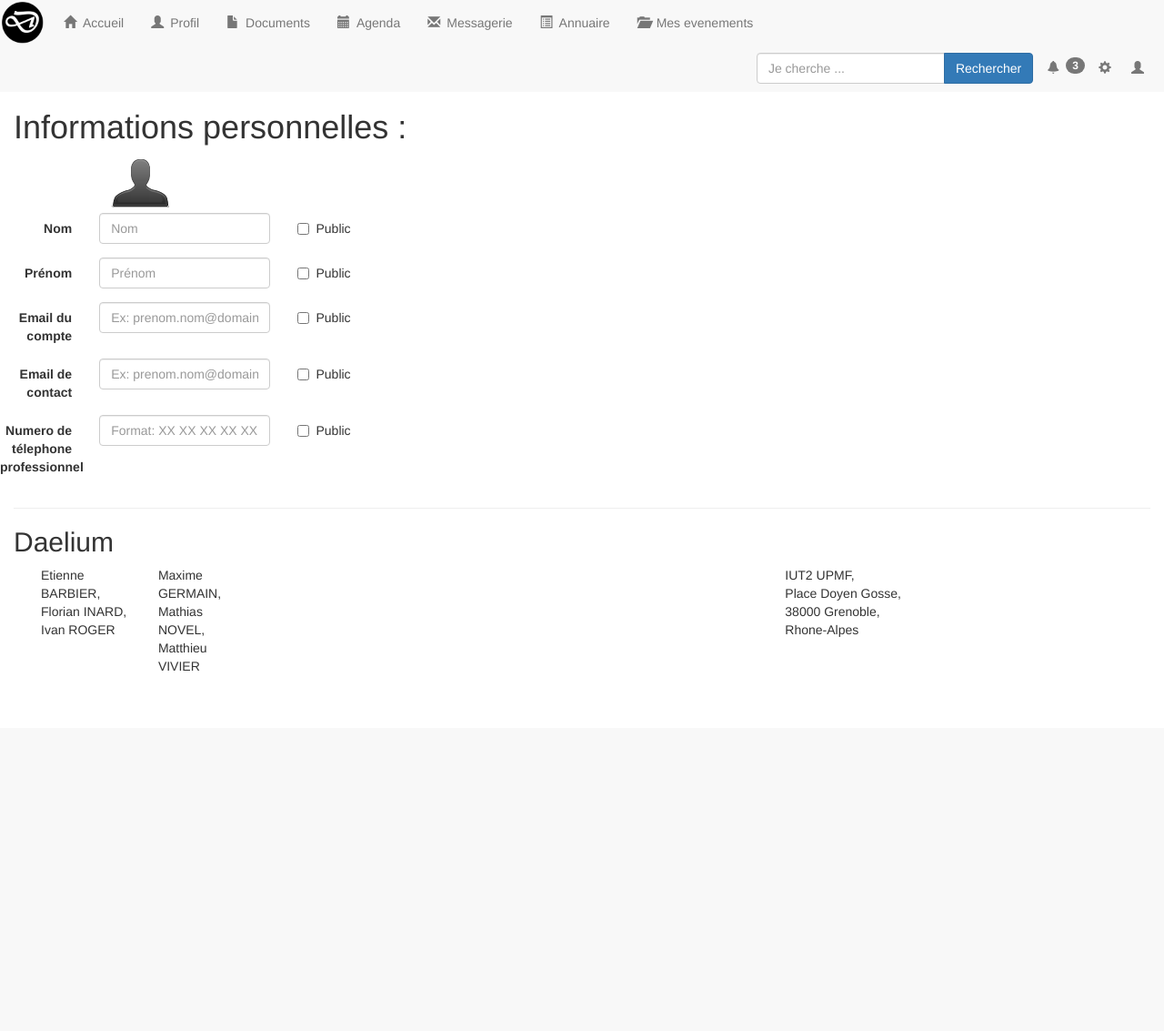
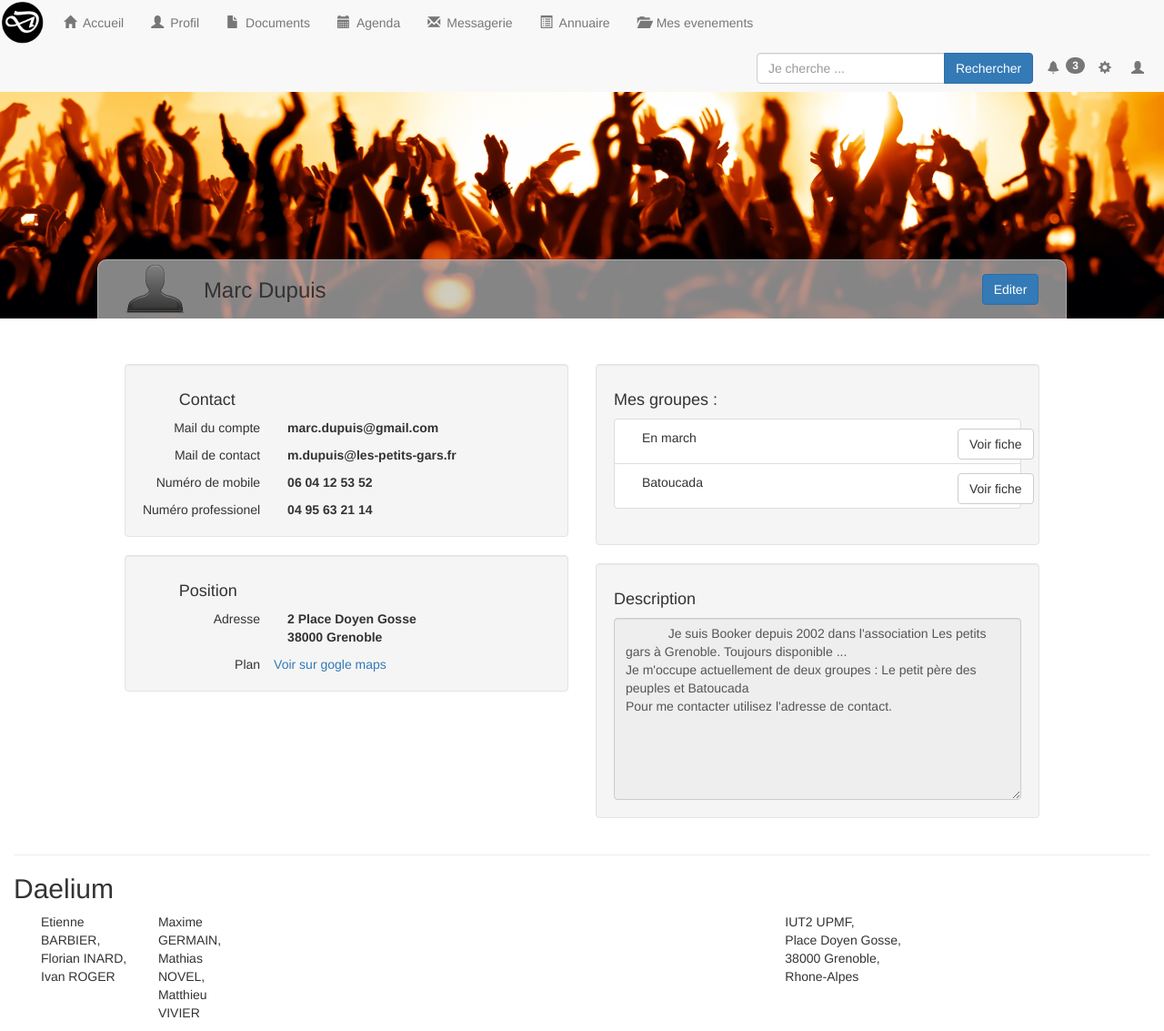
Before and after one commit to Ivan-Roger/Daelium, a PHP site: page /code/view/profile.view.php in a window 1280 px wide. Shown: the whole page at 91% size. Before the commit the page ends 737 px from the top, so only its background shows below. Run offline with PHP 8.4, Linux system fonts and the light colour scheme; data that the repository does not hold is empty; some libraries are stand-ins or nearby versions.

Commit message:
Profil + favicon sur nolog + ajout lien entre pages

```diff
--- /dev/null
+++ b/code/data/css/profile.css
@@ -0,0 +1,49 @@
+.heading {
+  padding-top: 50px;
+  height: 350px;
+  overflow: hidden;
+  position: relative;
+}
+
+.heading img.wall-pic {
+  width: 100%;
+  position: relative;
+  bottom: 90%;
+}
+
+.heading .userInfo {
+  position: absolute;
+  bottom: 0px;
+  left: 0px;
+  background-color: rgba(190,190,190,0.7);
+  border: 1px solid #AAA;
+  border-top-left-radius: 10px;
+  border-top-right-radius: 10px;
+  border-bottom: none;
+}
+
+.heading .userInfo .controls {
+  padding-top: 15px;
+}
+
+section {
+  padding-top: 50px;
+}
+
+.infoProfile .row {
+  margin-top: 10px;
+}
+
+.infoProfile .well > h4 {
+  margin-left: 40px;
+}
+
+.groups .list-group-item {
+  height: 50px;
+}
+
+.userDesc textarea {
+  width: 100%;
+  resize: vertical;
+  height: 200px;
+}
--- a/code/view/nolog.view.php
+++ b/code/view/nolog.view.php
@@ -4,6 +4,7 @@
     <meta charset="utf-8" />
     <link rel="stylesheet" href="../data/css/bootstrap.css">
     <link rel="stylesheet" href="../data/css/nolog.css"/>
+    <link rel="icon" type="image/png" href="../data/img/D.png" />
     <title>Dælium</title>
   </head>
   <body><!-- onscroll="attachNavbar()" -->
--- a/code/view/profile.view.php
+++ b/code/view/profile.view.php
@@ -4,103 +4,78 @@
     <meta charset="utf-8" />
     <link rel="stylesheet" href="../data/css/bootstrap.css">
     <link rel="stylesheet" href="../data/css/common.css">
+    <link rel="stylesheet" href="../data/css/profile.css">
     <link rel="icon" type="image/png" href="../data/img/D.png" />
     <title>Dælium - Profil</title>
   </head>
   <body>
     <?php include("../view/include/header.view.php"); ?>
-    <section class="col-lg-12">
-
-      <h1> Informations personnelles : </h1>
-      <div class="row"><div class="col-sm-2 col-sm-offset-1">
-        <img src="../data/users/icons/User_64.png" alt="Image de Profil">
-      </div></div>
-
-      <form class="form-horizontal">
-
-        <div class="form-group">
-          <div class="row">
-          <label for="Nom" class="col-sm-1 control-label">Nom</label>
-            <div class="col-sm-2">
-              <input type="text" class="form-control" id="Nom" placeholder="Nom">
-            </div>
-            <div class="col-sm-2">
-              <div class="checkbox">
-                <label>
-                  <input type="checkbox"> Public
-                </label>
+    <div class="heading full">
+      <img class="wall-pic" src="../data/img/fotolia_musique.jpg"/>
+      <div class="userInfo col-lg-10 col-lg-offset-1">
+        <div class="col-sm-1 text-right"><img src="../data/users/icons/User_64.png" alt="Image de Profil"></div>
+        <h3 class="col-sm-9">Marc Dupuis</h3>
+        <div class="controls col-sm-2 text-right">
+          <a class="btn btn-primary" href="#">Editer</a>
         </div>
       </div>
     </div>
+    <section class="col-lg-10 col-lg-offset-1">
+      <article class="col-lg-6 infoProfile">
+        <div class="well">
+          <h4>Contact</h4>
+          <div class="row">
+            <span class="col-sm-4 text-right">Mail du compte</span><b class="col-sm-8 text-left" id="mailAccount">marc.dupuis@gmail.com</b>
           </div>
-
-        <div class="form-group">
           <div class="row">
-          <label for="Prenom" class="col-sm-1 control-label">Prénom</label>
-            <div class="col-sm-2">
-              <input type="text" class="form-control" id="Prenom" placeholder="Prénom">
+            <span class="col-sm-4 text-right">Mail de contact</span><b class="col-sm-8 text-left" id="mailAccount">m.dupuis@les-petits-gars.fr</b>
           </div>
-            <div class="col-sm-2">
-              <div class="checkbox">
-                <label>
-                  <input type="checkbox"> Public
-                </label>
+          <div class="row">
+            <span class="col-sm-4 text-right">Numéro de mobile</span><b class="col-sm-8 text-left" id="mailAccount">06 04 12 53 52</b>
+          </div>
+          <div class="row">
+            <span class="col-sm-4 text-right">Numéro professionel</span><b class="col-sm-8 text-left" id="mailAccount">04 95 63 21 14</b>
           </div>
         </div>
+        <div class="well">
+          <h4>Position</h4>
+          <div class="row">
+            <span class="col-sm-4 text-right">Adresse</span><b class="col-sm-8 text-left" id="adress">2 Place Doyen Gosse<br/>38000 Grenoble</b>
+          </div>
+          <div class="row">
+            <span class="col-sm-4 text-right">Plan</span>
+            <a href="https://www.google.fr/maps/place/2+Place+Doyen+Gosse,+38000+Grenoble/@45.1919241,5.717596,18z/data=!4m2!3m1!1s0x478af4872c0a703f:0x6503d8b580fceb38" target="_blank">
+              Voir sur gogle maps
+            </a>
           </div>
         </div>
-
-        <div class="form-group">
-          <div class="row">
-          <label for="EmailPerso" class="col-sm-1 control-label">Email du compte</label>
+      </article>
+      <article class="col-lg-6">
+        <div class="col-lg-12 well">
+          <h4>Mes groupes : </h4>
+          <ul class="groups list-group">
+            <li class="list-group-item">
+              <span class="group-name col-sm-10">En march</span>
               <div class="col-sm-2">
-              <input type="email" class="form-control" id="EmailPerso" placeholder="Ex: prenom.nom@domaine.com">
+                <a class="btn btn-default" href="artiste_fiche.ctrl.php?artiste=En marche">Voir fiche</a>
               </div>
+            </li>
+            <li class="list-group-item">
+              <span class="group-name col-sm-10">Batoucada</span>
               <div class="col-sm-2">
-              <div class="checkbox">
-                <label>
-                  <input type="checkbox"> Public
-                </label>
+                <a class="btn btn-default" href="artiste_fiche.ctrl.php?artiste=En marche">Voir fiche</a>
               </div>
+            </li>
+          </ul>
         </div>
+        <div class="userDesc col-lg-12 well">
+          <h4>Description</h4>
+          <textarea class="form-control" readonly>
+            Je suis Booker depuis 2002 dans l'association Les petits gars à Grenoble. Toujours disponible ...
+Je m'occupe actuellement de deux groupes : Le petit père des peuples et Batoucada
+Pour me contacter utilisez l'adresse de contact.</textarea>
         </div>
-        </div>
-
-        <div class="form-group">
-          <div class="row">
-          <label for="EmailPro" class="col-sm-1 control-label">Email de contact</label>
-            <div class="col-sm-2">
-              <input type="email" class="form-control" id="EmailPro" placeholder="Ex: prenom.nom@domaine.com">
-            </div>
-            <div class="col-sm-2">
-              <div class="checkbox">
-                <label>
-                  <input type="checkbox"> Public
-                </label>
-              </div>
-            </div>
-          </div>
-        </div>
-
-        <div class="form-group">
-          <div class="row">
-          <label for="TelPro" class="col-sm-1 control-label">Numero de télephone professionnel</label>
-            <div class="col-sm-2">
-              <input type="tel" class="form-control" id="TelPro" placeholder="Format: XX XX XX XX XX ou XXXXXXXX">
-            </div>
-            <div class="col-sm-2">
-              <div class="checkbox">
-                <label>
-                  <input type="checkbox"> Public
-                </label>
-              </div>
-            </div>
-          </div>
-        </div>
-
-</form>
-
-
+      </article>
     </section>
     <?php include("../view/include/footer.view.php"); ?>
     <script src="http://code.jquery.com/jquery-1.11.3.min.js"></script>
--- a/code/view/signin.view.php
+++ b/code/view/signin.view.php
@@ -5,6 +5,7 @@
   <title>Daelium | Work in Progress</title>
   <link rel="stylesheet" href="../data/css/bootstrap.min.css"/>
   <link rel="stylesheet" href="../data/css/signin.css"/>
+  <link rel="icon" type="image/png" href="../data/img/D.png" />
 </header>
 <body>
   <div class="container">
--- a/code/view/signup.view.php
+++ b/code/view/signup.view.php
@@ -5,6 +5,7 @@
   <title>Daelium | Work in Progress</title>
   <link rel="stylesheet" href="../data/css/bootstrap.min.css"/>
   <link rel="stylesheet" href="../data/css/signin.css"/>
+  <link rel="icon" type="image/png" href="../data/img/D.png" />
 </header>
 <body>
   <div class="container">
--- a/code/view/signup_confirm.view.php
+++ b/code/view/signup_confirm.view.php
@@ -5,6 +5,7 @@
   <title>Daelium | Work in Progress</title>
   <link rel="stylesheet" href="../data/css/bootstrap.min.css"/>
   <link rel="stylesheet" href="../data/css/signup.css"/>
+  <link rel="icon" type="image/png" href="../data/img/D.png" />
 </header>
 <body>
   <div class="container">
--- a/code/view/signup_confirm2.view.php
+++ b/code/view/signup_confirm2.view.php
@@ -5,6 +5,7 @@
   <title>Daelium | Work in Progress</title>
   <link rel="stylesheet" href="../data/css/bootstrap.min.css"/>
   <link rel="stylesheet" href="../data/css/signin.css"/>
+  <link rel="icon" type="image/png" href="../data/img/D.png" />
 </header>
 <body>
   <div class="container">
```
Also changed, not shown: code/view/agenda.view.php (+5 -5 lines), code/view/list.view.php (+12 -12 lines). Lines whose indentation alone changed are shown as unchanged.
